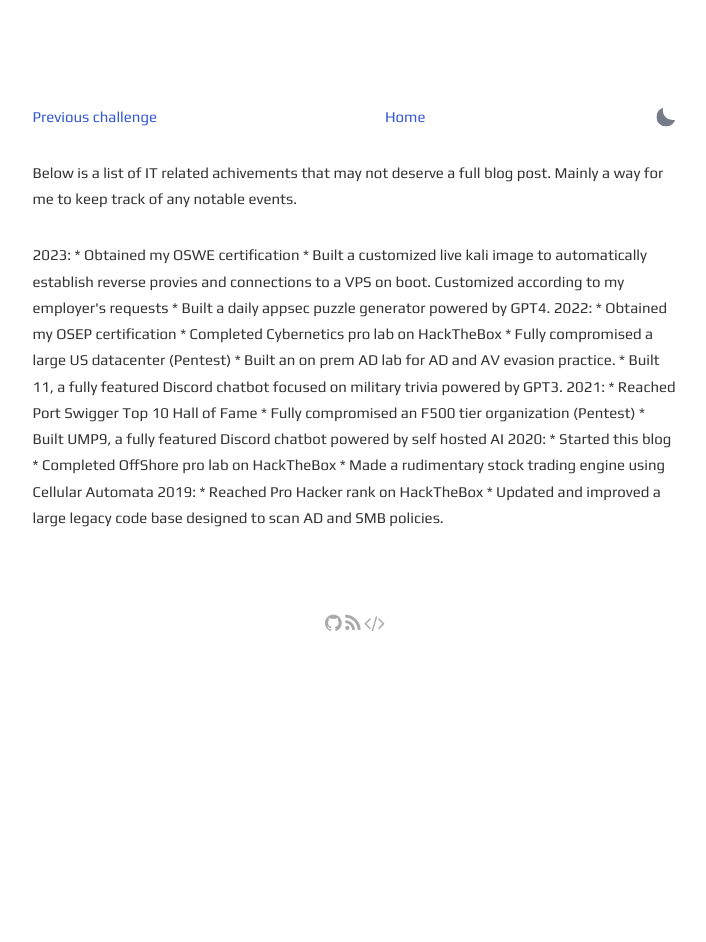
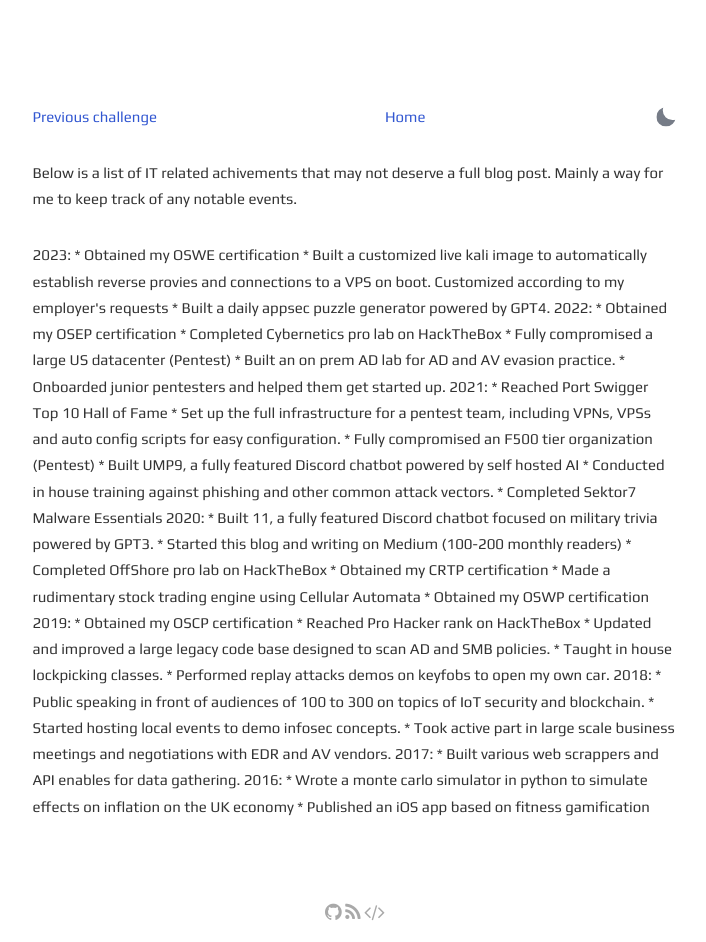
Before and after one commit to robsware/robsware.github.io, a Jekyll site: the page built from achievements.html, in a window 1280 px wide. Shown: the whole page, without its empty margins (285-991 px from the left). Built offline with Jekyll 4.4.1, drawn with Linux system fonts in a browser that asks for light colours; before the commit the page ends 900 px from its top, so only the background shows below that.

Commit message:
Added Achievements page

```diff
--- a/achievements.html
+++ b/achievements.html
@@ -22,17 +22,34 @@ layout: page
 * Completed Cybernetics pro lab on HackTheBox
 * Fully compromised a large US datacenter (Pentest)
 * Built an on prem AD lab for AD and AV evasion practice.
-* Built 11, a fully featured Discord chatbot focused on military trivia powered by GPT3.
+* Onboarded junior pentesters and helped them get started up.
 2021:
 * Reached Port Swigger Top 10 Hall of Fame
-
+* Set up the full infrastructure for a pentest team, including VPNs, VPSs and auto config scripts for easy configuration.
 * Fully compromised an F500 tier organization (Pentest)
 * Built UMP9, a fully featured Discord chatbot powered by self hosted AI
+* Conducted in house training against phishing and other common attack vectors.
+* Completed Sektor7 Malware Essentials
 2020:
-* Started this blog
+* Built 11, a fully featured Discord chatbot focused on military trivia powered by GPT3.
+* Started this blog and writing on Medium (100-200 monthly readers)
 * Completed OffShore pro lab on HackTheBox
+* Obtained my CRTP certification
 * Made a rudimentary stock trading engine using Cellular Automata
+* Obtained my OSWP certification
 2019:
+* Obtained my OSCP certification
 * Reached Pro Hacker rank on HackTheBox
 * Updated and improved a large legacy code base designed to scan AD and SMB policies.
+* Taught in house lockpicking classes.
+* Performed replay attacks demos on keyfobs to open my own car.
+2018:
+* Public speaking in front of audiences of 100 to 300 on topics of IoT security and blockchain.
+* Started hosting local events to demo infosec concepts.
+* Took active part in large scale business meetings and negotiations with EDR and AV vendors.
+2017:
+* Built various web scrappers and API enables for data gathering.
+2016:
+* Wrote a monte carlo simulator in python to simulate effects on inflation on the UK economy
+* Published an iOS app based on fitness gamification
 </p>
--- a/index.html
+++ b/index.html
@@ -11,7 +11,7 @@ layout: default
     <div class="bio">
 	    {{ site.description }}
         <p>
-	    <a href="{{ site.url }}{{ site.baseurl }}/about/">> About me</a> <a href="{{ site.url }}{{ site.baseurl }}/challenges/dailyappsec/">> Daily Appsec Challenge</a>
+	    <a href="{{ site.url }}{{ site.baseurl }}/challenges/dailyappsec/">> Daily Appsec Challenge</a> <a href="{{ site.url }}{{ site.baseurl }}/achievements/">> Achievements</a> <a href="{{ site.url }}{{ site.baseurl }}/about/">> About me</a>
         </p>
     </div>
 </section>
```
